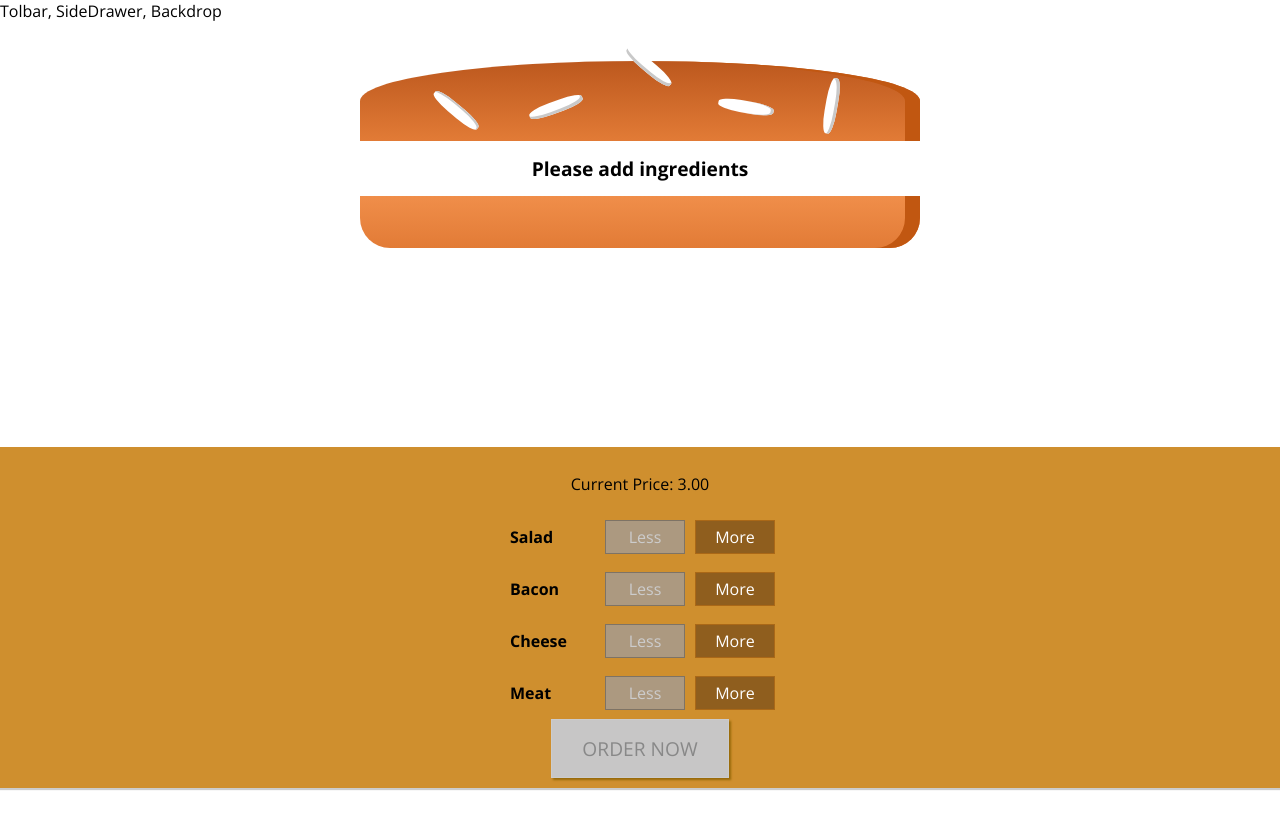
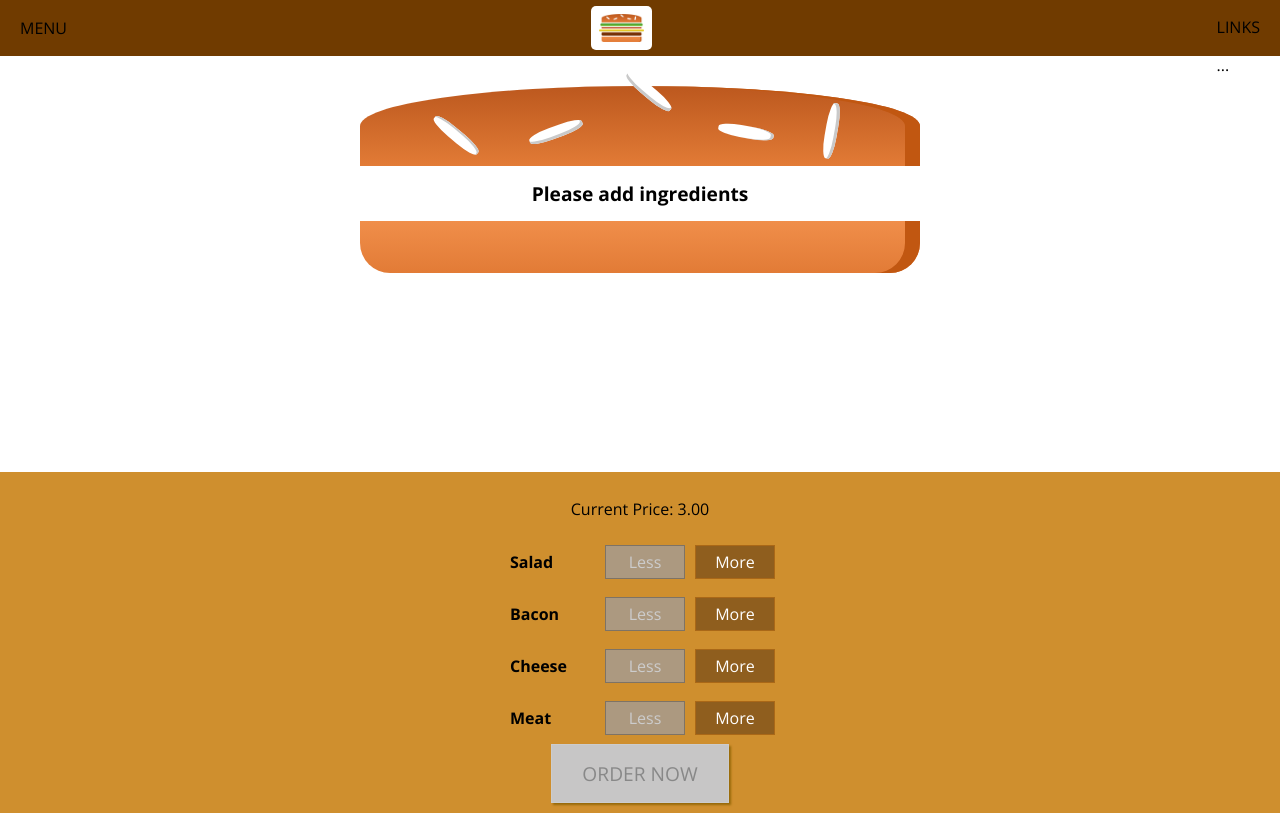
Before and after one commit to dtonal/BurgerBuilder, a React (Create React App) app: page / in a window 1280 px wide. Built offline with nearby package versions, Linux system fonts and the light colour scheme.

Commit message:
Using a Logo

```diff
--- a/src/components/Layout/Layout.js
+++ b/src/components/Layout/Layout.js
@@ -1,8 +1,10 @@
 import React from 'react';
 import classes from './Layout.module.css';
+import Toolbar from '../Navigation/Toolbar/Toolbar';
+
 const layout = (props) => (
     <>
-        <div>Tolbar, SideDrawer, Backdrop</div>
+        <Toolbar/>
         <main className={classes.content}>
             {props.children}
         </main>
--- a/src/components/Layout/Layout.module.css
+++ b/src/components/Layout/Layout.module.css
@@ -1,3 +1,3 @@
 .content {
-    margin-top: 25px;
+    margin-top: 72px;
 }
--- /dev/null
+++ b/src/components/Logo/Logo.js
@@ -0,0 +1,11 @@
+import React from 'react';
+import burgerLogo from '../../assets/images/burger-logo.png';
+import classes from './Logo.module.css';
+
+const logo = (props) => {
+    return <div className={classes.Logo}>
+        <img src={burgerLogo} alt='BurgerLogo' />
+    </div>
+}
+
+export default logo;
--- /dev/null
+++ b/src/components/Logo/Logo.module.css
@@ -0,0 +1,11 @@
+.Logo {
+    background-color: white;
+    padding: 8px;
+    height: 80%;
+    box-sizing: border-box;
+    border-radius: 5px;
+}
+
+.Logo img{
+    height: 100%;
+}
--- /dev/null
+++ b/src/components/Navigation/Toolbar/Toolbar.js
@@ -0,0 +1,16 @@
+import React from 'react';
+import Logo from '../../Logo/Logo';
+import classes from './Toolbar.module.css';
+
+const toolbar = (props) => {
+    return <header className={classes.Toolbar}>
+        <div>MENU</div>
+        <Logo/>
+        <nav>
+            <ul>LINKS</ul>
+            <ul>...</ul>
+        </nav>
+    </header>
+}
+
+export default toolbar;
--- /dev/null
+++ b/src/components/Navigation/Toolbar/Toolbar.module.css
@@ -0,0 +1,18 @@
+.Toolbar{
+    height: 56px;
+    width: 100%;
+    position: fixed;
+    top: 0;
+    left: 0;
+    background-color: #703B00;
+    display: flex;
+    justify-content: space-between;
+    align-items: center;
+    padding: 0px 20px;
+    box-sizing: border-box;
+    z-index: 90;
+}
+
+.Toolbar nav{
+    height: 100%;
+}
```
Also changed, not shown: src/assets/images/burger-logo.png (added).
